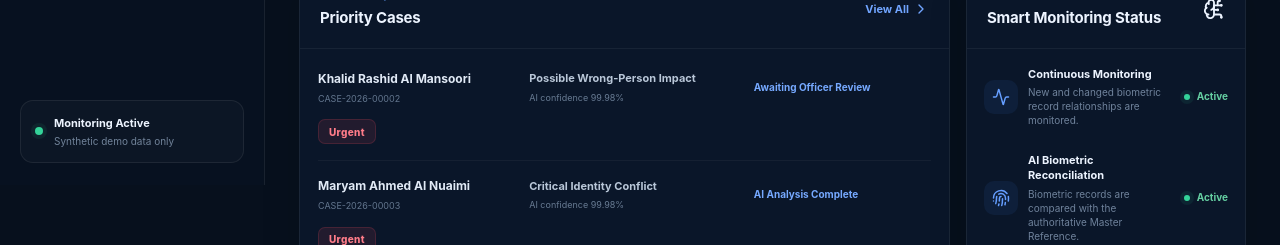
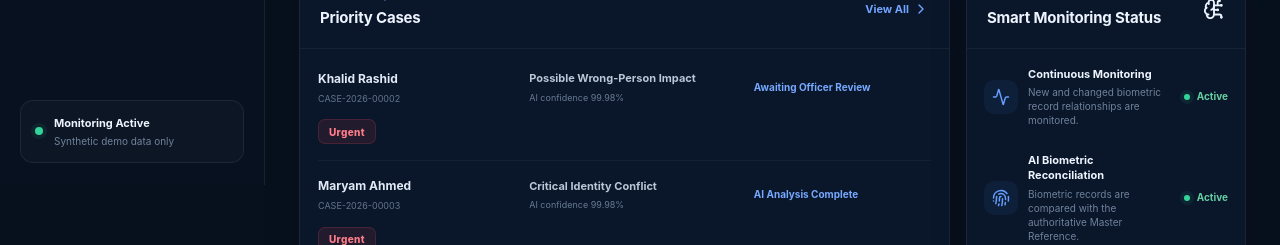
Before and after one commit to x47-cmd/ai-identity-reconciliation-platform, a Next.js app: page / in a window 1280 px wide. Shown: the part 615-860 px from the top of the page. Built offline with nearby package versions, Linux system fonts and the light colour scheme.

Commit message:
Update page.js

```diff
--- a/app/page.js
+++ b/app/page.js
@@ -152,6 +152,10 @@ const dashboardMetrics = [
    IMPORTANT CASES
 
    Synthetic demonstration names only.
+
+   Identity-name policy:
+   First Name + Second Name only.
+   No third name, surname, family name or tribe name.
    ========================================================= */
 
 const attentionCases = [
@@ -159,8 +163,8 @@ const attentionCases = [
     id: "CASE-2026-00002",
 
     person: {
-      en: "Khalid Rashid Al Mansoori",
-      ar: "خالد راشد المنصوري",
+      en: "Khalid Rashid",
+      ar: "خالد راشد",
     },
 
     issue: "HARM_IMPACT",
@@ -178,8 +182,8 @@ const attentionCases = [
     id: "CASE-2026-00003",
 
     person: {
-      en: "Maryam Ahmed Al Nuaimi",
-      ar: "مريم أحمد النعيمي",
+      en: "Maryam Ahmed",
+      ar: "مريم أحمد",
     },
 
     issue:
```
